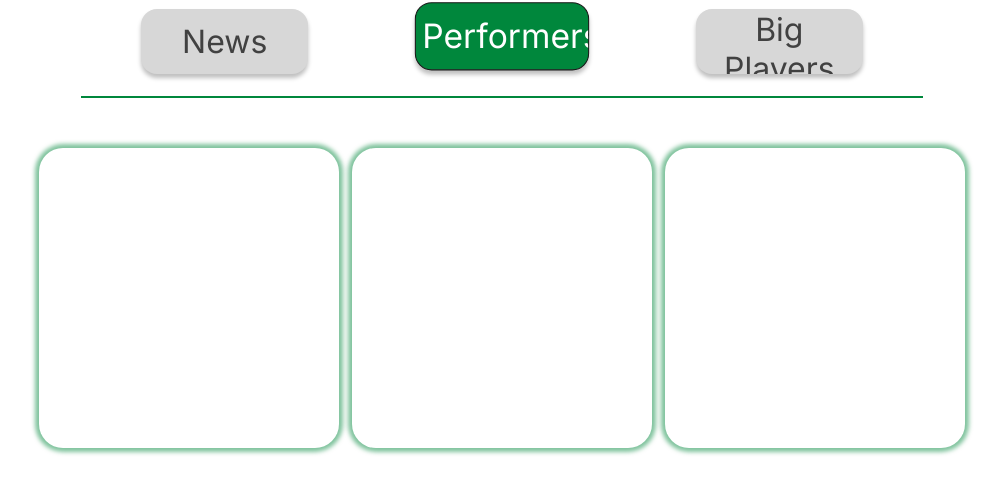
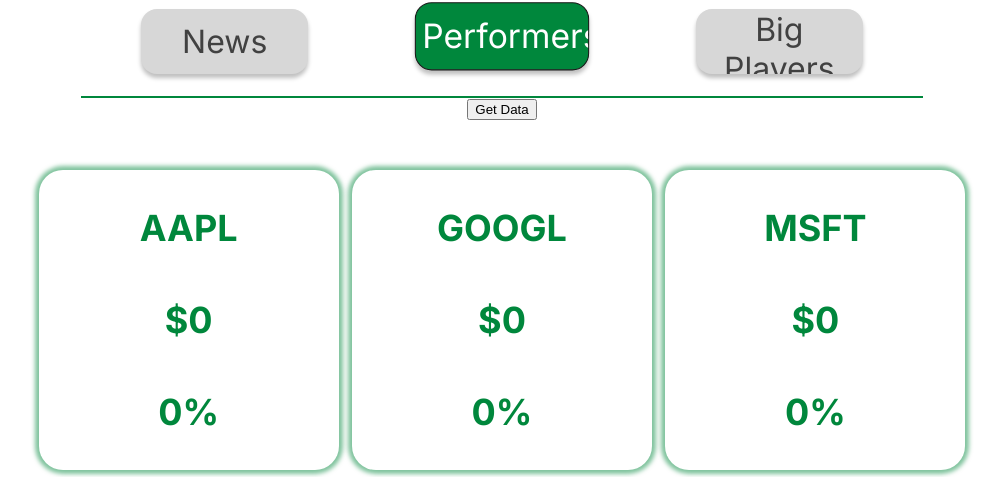
Before and after one commit to nick-dimeglio/TheresOptions, a React (Create React App) app: page / in a window 1280 px wide. Shown: the part 348-825 px from the top of the page, without its empty margins (138-1141 px from the left). Built offline with nearby package versions, Linux system fonts and the light colour scheme.

Commit message:
added api functionality

```diff
--- a/src/CSS/Performers.css
+++ b/src/CSS/Performers.css
@@ -10,19 +10,42 @@
 	min-height: 300px;
 	min-width: 300px;
 	display: flex;
+	justify-content: center;
 	box-shadow: 0px 0px 4px 4px rgba(0, 135, 60, 0.5);
 	border-radius: 24px;
 	background-color: white;
 	transition: 450ms;
 }
 
-.performerHover {
-	min-height: 300px;
-	min-width: 300px;
+.performer:hover{
+	transform: scale(1.05) translate(0, -5px);
+}
+
+
+.performerText{
 	display: flex;
+	flex-direction: column;
+	font-family: 'Inter', sans-serif;
+	text-align: center;
+	font-size: 18px;
+	color: #414141;
+	justify-content: center;
+	align-items: center;
+	padding: 10px;
+}
+
+.positive {
+	color: #00873c;
+}
+
+.negative {
+	color: #aa1508;
+}
+
+.positiveBox{
 	box-shadow: 0px 0px 4px 4px rgba(0, 135, 60, 0.5);
-	border-radius: 24px;
-	background-color: white;
-	transition: 450ms;
-	transform: scale(1.05);
 }
+
+.negativeBox{
+	box-shadow: 0px 0px 4px 4px rgba(135, 0, 7, 0.5);
+}
--- a/src/Components/ComponentHandler.js
+++ b/src/Components/ComponentHandler.js
@@ -5,19 +5,22 @@
 
 export default class ComponentHandler extends React.Component{
     render(){
-        if(this.props.activeComponent == "news"){
+        if(this.props.activeComponent === "news"){
             return(
                 <News/>
             )
         }
-        else if(this.props.activeComponent == 'bigplayers'){
+        else if(this.props.activeComponent === 'bigplayers'){
             return(
                 <BigPlayers/>
             )
         }
         else{
             return(
-                <Performers/>
+                <Performers AAPLPrice={this.props.AAPLPrice} AAPLDailyChange = {this.props.AAPLDailyChange} AAPLPositive = {this.props.AAPLPositive}
+                            MSFTPrice={this.props.MSFTPrice} MSFTDailyChange = {this.props.MSFTDailyChange} MSFTPositive = {this.props.MSFTPositive}
+                            GOOGLPrice={this.props.GOOGLPrice} GOOGLDailyChange = {this.props.GOOGLDailyChange} GOOGLPositive = {this.props.GOOGLPositive}
+                            />
             )
         }
     }
--- a/src/Components/Performers.js
+++ b/src/Components/Performers.js
@@ -3,29 +3,38 @@
 
 export default class Performers extends React.Component{
 
-    /*For one reason or another, the hover effects did not apply here in CSS,
-    so I did it via JS. */
 
-    hoverEffect = e => {
-        e.currentTarget.className = "performerHover"
-    }
-
-    unhoverEffect = e => {
-        e.currentTarget.className = "performer"
-    }
     render(){
+        const AAPLColor = this.props.AAPLPositive ? 'positive' : 'negative';
+        const AAPLBox = this.props.AAPLPositive ? 'performer positiveBox' : 'performer negativeBox';
+        const MSFTColor = this.props.MSFTPositive ? 'positive' : 'negative';
+        const MSFTBox = this.props.MSFTPositive ? 'performer positiveBox' : 'performer negativeBox';
+        const GOOGLColor = this.props.GOOGLPositive ? 'positive' : 'negative';
+        const GOOGLBox = this.props.GOOGLPositive ? 'performer positiveBox' : 'performer negativeBox';
         return(
             <div className='performersContainer'>
-                <div className='performer' id='1' onMouseOver={this.hoverEffect} onMouseLeave={this.unhoverEffect}>
-
+                <div className={AAPLBox} id='1' onMouseOver={this.hoverEffect} onMouseLeave={this.unhoverEffect}>
+                    <div className='performerText'>
+                        <h1 className={AAPLColor}>AAPL</h1>
+                        <h1  className={AAPLColor}>${this.props.AAPLPrice}</h1>
+                        <h1  className={AAPLColor}>{this.props.AAPLDailyChange}%</h1>
+                    </div>
                 </div>
 
-                <div className='performer' id='2' onMouseOver={this.hoverEffect} onMouseLeave={this.unhoverEffect}>
-
+                <div className={GOOGLBox} id='2' onMouseOver={this.hoverEffect} onMouseLeave={this.unhoverEffect}>
+                    <div className='performerText'>
+                        <h1 className={GOOGLColor}>GOOGL</h1>
+                        <h1  className={GOOGLColor}>${this.props.GOOGLPrice}</h1>
+                        <h1  className={GOOGLColor}>{this.props.GOOGLDailyChange}%</h1>
+                    </div>
                 </div>
 
-                <div className='performer' id='3' onMouseOver={this.hoverEffect} onMouseLeave={this.unhoverEffect}>
-
+                <div className={MSFTBox} id='3' onMouseOver={this.hoverEffect} onMouseLeave={this.unhoverEffect}>
+                    <div className='performerText'>
+                        <h1 className={MSFTColor}>MSFT</h1>
+                        <h1  className={MSFTColor}>${this.props.MSFTPrice}</h1>
+                        <h1  className={MSFTColor}>{this.props.MSFTDailyChange}%</h1>
+                    </div>
                 </div>
             </div>
         )
--- a/src/Pages/Home.js
+++ b/src/Pages/Home.js
@@ -8,10 +8,62 @@
         super(props);
         this.state = {
             stockCategory: "technology",
-            activeComponent:"performers"
+            activeComponent:"performers",
+            AAPLStockPrice: 0,
+            AAPLDailyChange: 0,
+            AAPLPositive: true,
+            MSFTStockPrice: 0,
+            MSFTDailyChange: 0,
+            MSFTPositive: true,
+            GOOGLStockPrice: 0,
+            GOOGLDailyChange: 0,
+            GOOGLPositive: true
         };
     }
 
+    getData = () =>{
+        // Define function grab data from API
+        var xmlHttp = new XMLHttpRequest();
+
+        //AAPL Data Parse
+        const AAPLdataURL = 'https://api.polygon.io/v1/open-close/AAPL/2022-04-12?adjusted=true&apiKey=';
+        xmlHttp.open( "GET", AAPLdataURL, false );
+        xmlHttp.send( null );
+        const AAPLdata = JSON.parse(xmlHttp.responseText);
+
+        //Get Data from the parsed JSON such as percent change, if its positive, and what the current price is.
+         //const AAPLdata = JSON.parse('{"afterHours": 326.1,"close": 325.12,"from": "2020-10-14T00:00:00.000Z","high": 326.2,"low": 322.3,"open": 324.66,"preMarket": 324.5,"status": "OK","symbol": "AAPL","volume": 26122646}')
+        const AAPLDailyChange = (((AAPLdata.close - AAPLdata.open) / AAPLdata.open) * 100).toFixed(2);
+        const AAPLPositive = AAPLDailyChange > 0 ? true : false;
+        const AAPLPrice = AAPLdata.close;
+
+        //repeat process for GOOGL and MSFT
+
+        const GOOGLdataURL = 'https://api.polygon.io/v1/open-close/GOOGL/2022-04-12?adjusted=true&apiKey=';
+        xmlHttp.open( "GET", GOOGLdataURL, false );
+        xmlHttp.send( null );
+        const GOOGLdata = JSON.parse(xmlHttp.responseText);
+       // const GOOGLdatatest = JSON.parse('{"afterHours": 326.1,"close": 325.12,"from": "2020-10-14T00:00:00.000Z","high": 326.2,"low": 322.3,"open": 324.66,"preMarket": 324.5,"status": "OK","symbol": "AAPL","volume": 26122646}')
+        const GOOGLDailyChange = (((GOOGLdata.close - GOOGLdata.open) / GOOGLdata.open) * 100).toFixed(2);
+        const GOOGLPositive = GOOGLDailyChange > 0 ? true : false;
+        const GOOGLPrice = GOOGLdata.close;
+
+        const MSFTdataURL = 'https://api.polygon.io/v1/open-close/MSFT/2022-04-12?adjusted=true&apiKey=';
+        xmlHttp.open( "GET", MSFTdataURL, false );
+        xmlHttp.send( null );
+        const MSFTdata = JSON.parse(xmlHttp.responseText);
+     // const MSFTdatatest = JSON.parse('{"afterHours": 326.1,"close": 325.12,"from": "2020-10-14T00:00:00.000Z","high": 326.2,"low": 322.3,"open": 324.66,"preMarket": 324.5,"status": "OK","symbol": "AAPL","volume": 26122646}')
+        const MSFTDailyChange = (((MSFTdata.close - MSFTdata.open) / MSFTdata.open) * 100).toFixed(2);
+        const MSFTPositive = MSFTDailyChange > 0 ? true : false;
+        const MSFTPrice = MSFTdata.close;
+
+        //set all data to the state, which will be passed to child components/component handler
+        this.setState({AAPLStockPrice: AAPLPrice, AAPLDailyChange: AAPLDailyChange, AAPLPositive: AAPLPositive,
+                       MSFTStockPrice: MSFTPrice, MSFTDailyChange: MSFTDailyChange, MSFTPositive: MSFTPositive,
+                       GOOGLStockPrice: GOOGLPrice, GOOGLDailyChange: GOOGLDailyChange, GOOGLPositive: GOOGLPositive});
+    }
+
+    //Set state of stock category based on what is selected by user
     stockCategory = e =>{
         this.setState({stockCategory: e.target.value})
     }
@@ -44,9 +96,16 @@
                 <button className={performersStyle} onClick={() =>{this.setState({activeComponent:'performers'})}}>Performers</button>
                 <button className={bigPlayersStyle} onClick={() =>{this.setState({activeComponent:'bigplayers'})}}>Big Players</button>
             </div>
+            <div>
+                <button onClick={this.getData}>Get Data</button>
+            </div>
             {/* Sending active content state to the component handler in order to return the desired content*/}
             <div className='homeComponentContainer'>
-                <ComponentHandler activeComponent={this.state.activeComponent} stockCategory={this.state.stockCategory}/>
+            <ComponentHandler activeComponent={this.state.activeComponent} stockCategory={this.state.stockCategory}
+                AAPLPrice={this.state.AAPLStockPrice} AAPLDailyChange={this.state.AAPLDailyChange} AAPLPositive = {this.state.AAPLPositive}
+                MSFTPrice={this.state.MSFTStockPrice} MSFTDailyChange={this.state.MSFTDailyChange} MSFTPositive = {this.state.MSFTPositive}
+                GOOGLPrice={this.state.GOOGLStockPrice} GOOGLDailyChange={this.state.GOOGLDailyChange} GOOGLPositive = {this.state.GOOGLPositive}
+                />
             </div>
         </div>
 
```
Also changed, not shown: 1 other file (tests, documents, lock files or other folders).
